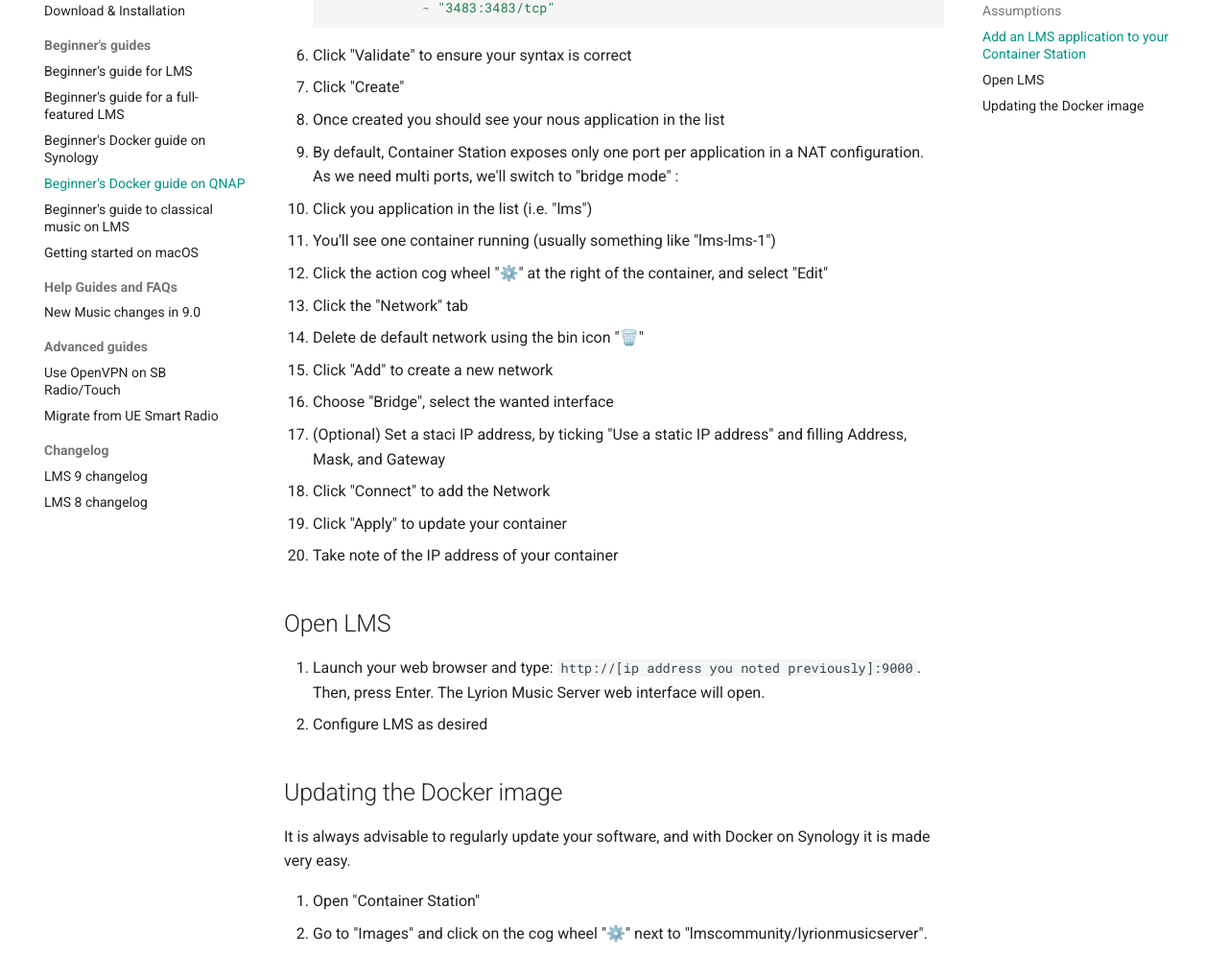
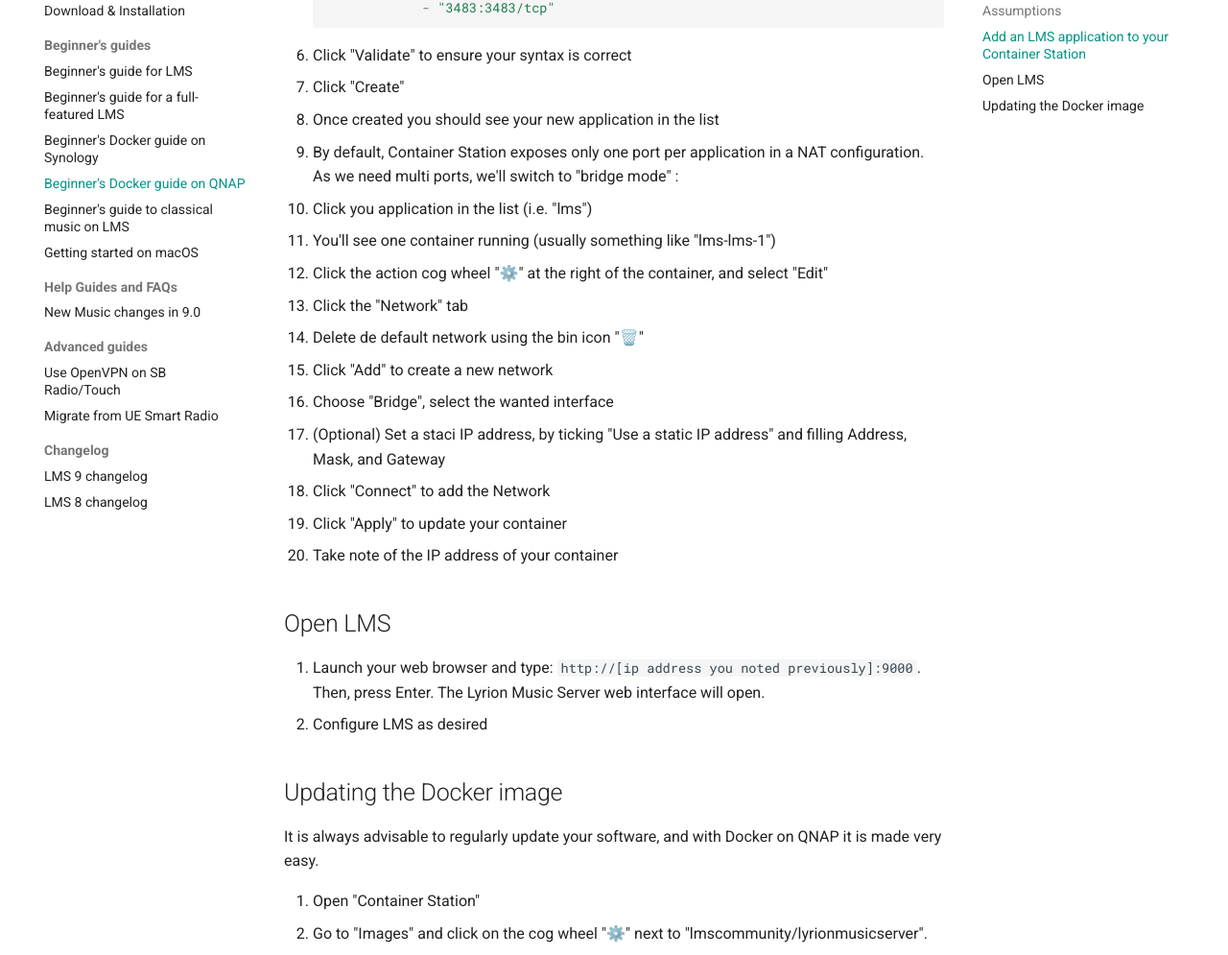
Before and after one commit to LMS-Community/lms-community.github.io, an MkDocs documentation site: the page built from docs/getting-started/beginners-guide-qnap-docker.md, in a window 1280 px wide and 1400 px high, scrolled down 1377 px. Shown: the part 145-1140 px from the top of the window at 96% size. Built offline with MkDocs 1.6.1 and Material for MkDocs 9.7.7, drawn with Linux system fonts in a browser that asks for light colours; a script that is not in the unit is left out; plug-ins that fetch from the network failed and are left out; comment, search, counter and statistics services are not loaded.

Commit message:
Update beginners-guide-qnap-docker.md
2 typos fixed

````diff
--- a/docs/getting-started/beginners-guide-qnap-docker.md
+++ b/docs/getting-started/beginners-guide-qnap-docker.md
@@ -47,7 +47,7 @@
     ```
 6. Click "Validate" to ensure your syntax is correct
 7. Click "Create"
-8. Once created you should see your nous application in the list
+8. Once created you should see your new application in the list
 9. By default, Container Station exposes only one port per application in a NAT configuration. As we need multi ports, we'll switch to "bridge mode" :
    1. Click you application in the list (i.e. "lms")
    2. You'll see one container running (usually something like "lms-lms-1")
@@ -68,7 +68,7 @@
 
 ## Updating the Docker image
 
-It is always advisable to regularly update your software, and with Docker on Synology it is made very easy.
+It is always advisable to regularly update your software, and with Docker on QNAP it is made very easy.
 
 1. Open "Container Station"
 2. Go to "Images" and click on the cog wheel "⚙️" next to "lmscommunity/lyrionmusicserver".
````
